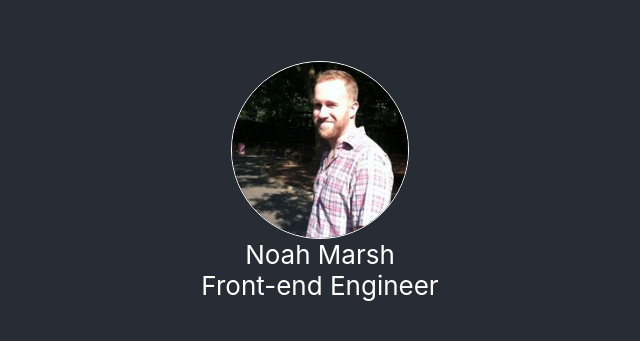
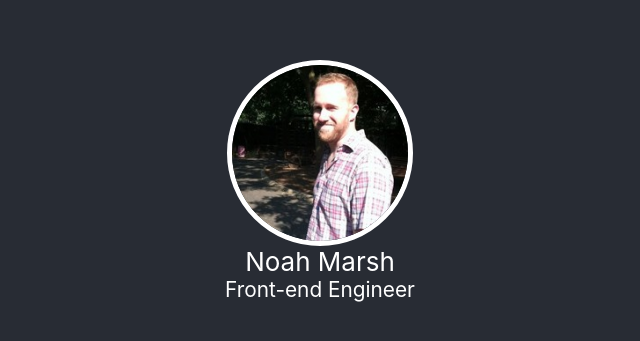
Before and after one commit to njmarsh/nmarsh.dev, a React (Create React App) app: page / in a window 1280 px wide. Shown: the part 219-560 px from the top of the page, without its empty margins (320-960 px from the left). Built offline with nearby package versions, Linux system fonts and the light colour scheme.

Commit message:
Smaller title

```diff
--- a/src/App.css
+++ b/src/App.css
@@ -18,7 +18,7 @@
 }
 
 .App-header-img-wrap {
-  border: 1px solid #fff;
+  border: 5px solid #fff;
 }
 
 .App-header-img-wrap > img, .App-header-img-wrap {
@@ -27,6 +27,6 @@
   border-radius: 50%;
 }
 
-App-header-title {
+.App-header-title {
   font-size: 0.8em;
 }
```
